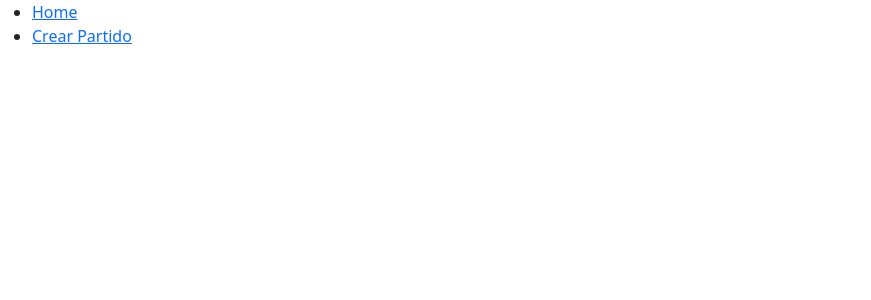
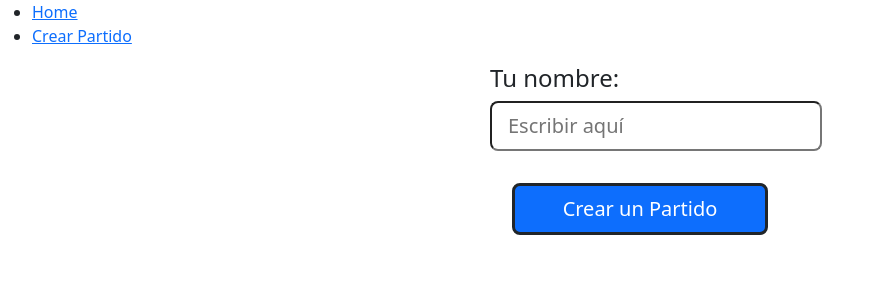
Before and after one commit to Alternativy/PeloTurno, a React (Create React App) app: page / in a window 1280 px wide. Before the commit this address had no page. Shown: the top 300 px of the page, without its empty margins (0-871 px from the left). Built offline with nearby package versions, Linux system fonts and the light colour scheme.

Commit message:
get and set data

```diff
--- a/src/App.js
+++ b/src/App.js
@@ -1,8 +1,7 @@
 import React from 'react';
 import './App.css';
-import {BrowserRouter as Router, Route, Link, Routes, Switch} from 'react-router-dom';
+import {BrowserRouter as Router, Route, Link, Routes} from 'react-router-dom';
 import CrearPartido from './CrearPartido';
-import FormularioPartido from './FormularioPartido';
 import PartidoComponent from './PartidoComponent';
 
 
@@ -24,7 +23,9 @@ function App() {
           			</ul>
         		</nav>
 
+
         		<Routes>
+		  			<Route path="/" element={<CrearPartido/>} />
 					  <Route path="/:id" element={<PartidoComponent/>} />
         		</Routes>
       		</div>
--- a/src/CrearPartido.js
+++ b/src/CrearPartido.js
@@ -1,12 +1,10 @@
 import React from "react";
-
 import firebaseConfig from './firebaseConfig';
 import { uid } from 'uid';
-import Cookies from 'js-cookie';
 
 // Import the functions you need from the SDKs you need
 import { initializeApp } from "firebase/app";
-import { getDatabase, ref, set } from "firebase/database";
+import { getDatabase, ref, set, get } from "firebase/database";
 import "firebase/auth";
 // Initialize Firebase
 const app = initializeApp(firebaseConfig);
@@ -14,10 +12,12 @@ const database = getDatabase(app);
 
 const writeToDatabase = (event) => {
     event.preventDefault();
+
     const id = uid(8);
     const user_id = uid(8);
     set(ref(database, `partido/${id}`), {
         id : id,
+        url: "http://localhost:3000/" + id,
         lugar: "",
         fecha: "",
         hora: "",
@@ -27,6 +27,19 @@ const writeToDatabase = (event) => {
         equipo2: "",
         alquilado: false,
         usuarios: [{"user_id": user_id, "username": event.target[0].value, "color": "red", "is_admin": true, "positionX": 0, "positionY": 0}],
+    }).then(() => {
+        console.log('Los datos se han escrito correctamente');
+        const partidoRef = ref(database, `partido/${id}`);
+        get(partidoRef).then((snapshot) => {
+            const partido = snapshot.val();
+            console.log('Partido creado correctamente: ', partido);
+            console.log(partido.id);
+            window.location.replace(partido.url);
+        }).catch((error) => {
+            console.error('Error al obtener los datos del partido: ', error);
+        });
+    }).catch((error) => {
+        console.error('Error al escribir los datos: ', error);
     });
 };
 
--- a/src/PartidoComponent.js
+++ b/src/PartidoComponent.js
@@ -1,26 +1,40 @@
 import React from 'react';
+import { useState, useEffect } from 'react';
 import './App.css';
 import firebaseConfig from './firebaseConfig';
-import { uid } from 'uid';
-import Cookies from 'js-cookie';
 import { useParams } from 'react-router-dom';
 
 // Import the functions you need from the SDKs you need
 import { initializeApp } from "firebase/app";
-import { getDatabase, ref, onValue, set } from "firebase/database";
+import { getDatabase, ref, onValue, set, get } from "firebase/database";
 import "firebase/auth";
 // Initialize Firebase
 const app = initializeApp(firebaseConfig);
 const database = getDatabase(app);
 
-
 function PartidoComponent() {
 
+    // obtener :id desde la url
     const { id } = useParams();
+    // obtener datos del partido
+    const [data, setData] = useState({});
+
+    useEffect(() => {
+      const dbRef = ref(database);
+      onValue(dbRef, (snapshot) => {
+        const partidoRef = ref(database, `partido/${id}`);
+        get(partidoRef).then((snapshot) => {
+            const partido = snapshot.val();
+            console.log(partido);
+        }).catch((error) => {
+            console.error('Error al obtener los datos del partido: ', error);
+        });
+      });
+    }, []);
 
     return (
     <div>
-      <p>La id es: {id}</p>
+      <p>La id es: {id} </p>
     </div>
 
     );
--- a/src/index.js
+++ b/src/index.js
@@ -4,16 +4,13 @@ import './index.css';
 import App from './App';
 import reportWebVitals from './reportWebVitals';
 import 'bootstrap/dist/css/bootstrap.css';
-import {BrowserRouter as Router, Route, Link, Routes} from 'react-router-dom';
-import PartidoComponent from './PartidoComponent';
+
 
 // Main app
 const root = ReactDOM.createRoot(document.getElementById('root'));
 root.render(
   <React.StrictMode>
-
     <App />
-
   </React.StrictMode>
 );
 
```
Also changed, not shown: src/FormularioPartido.js (+1 -10 lines).
